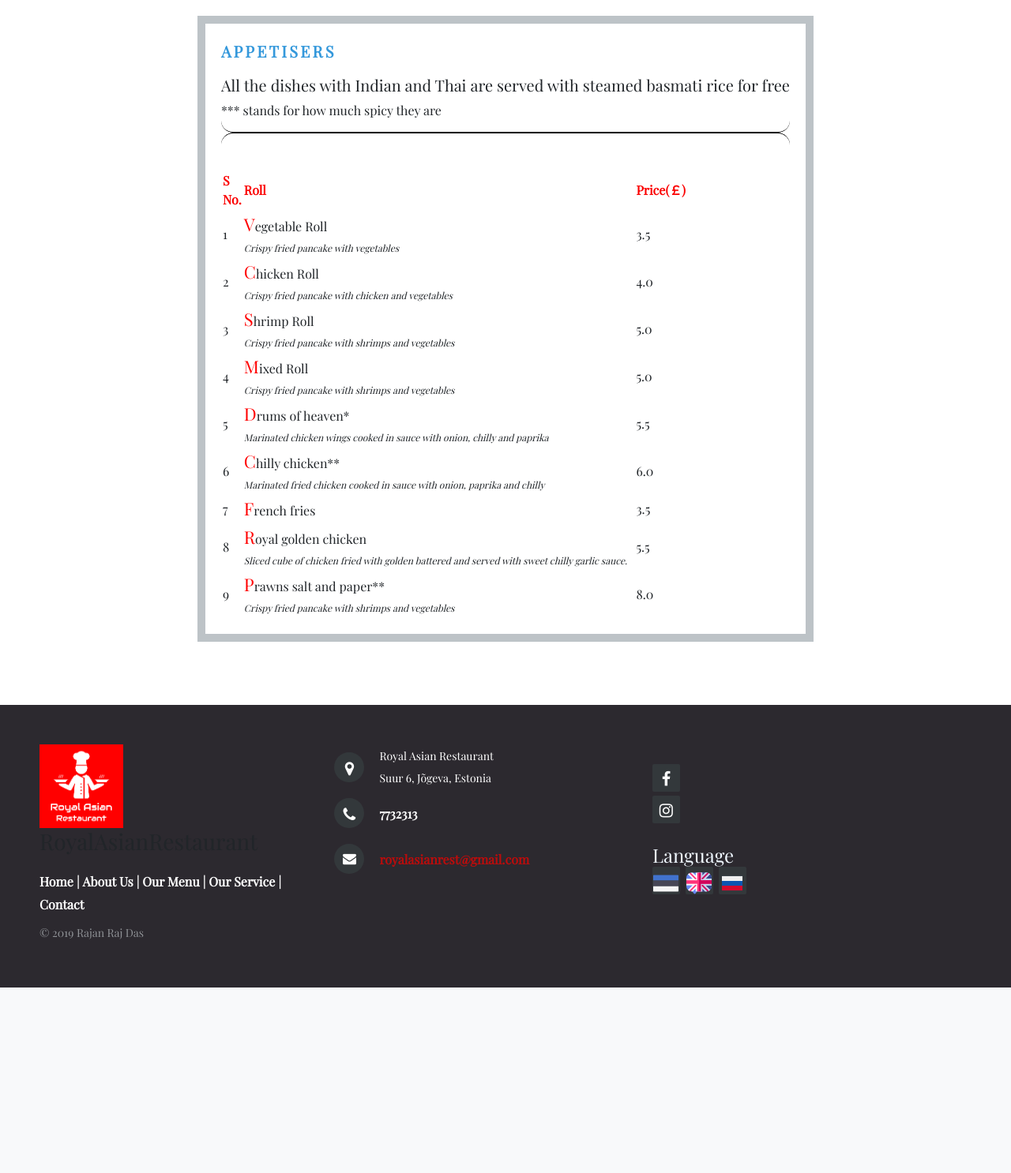
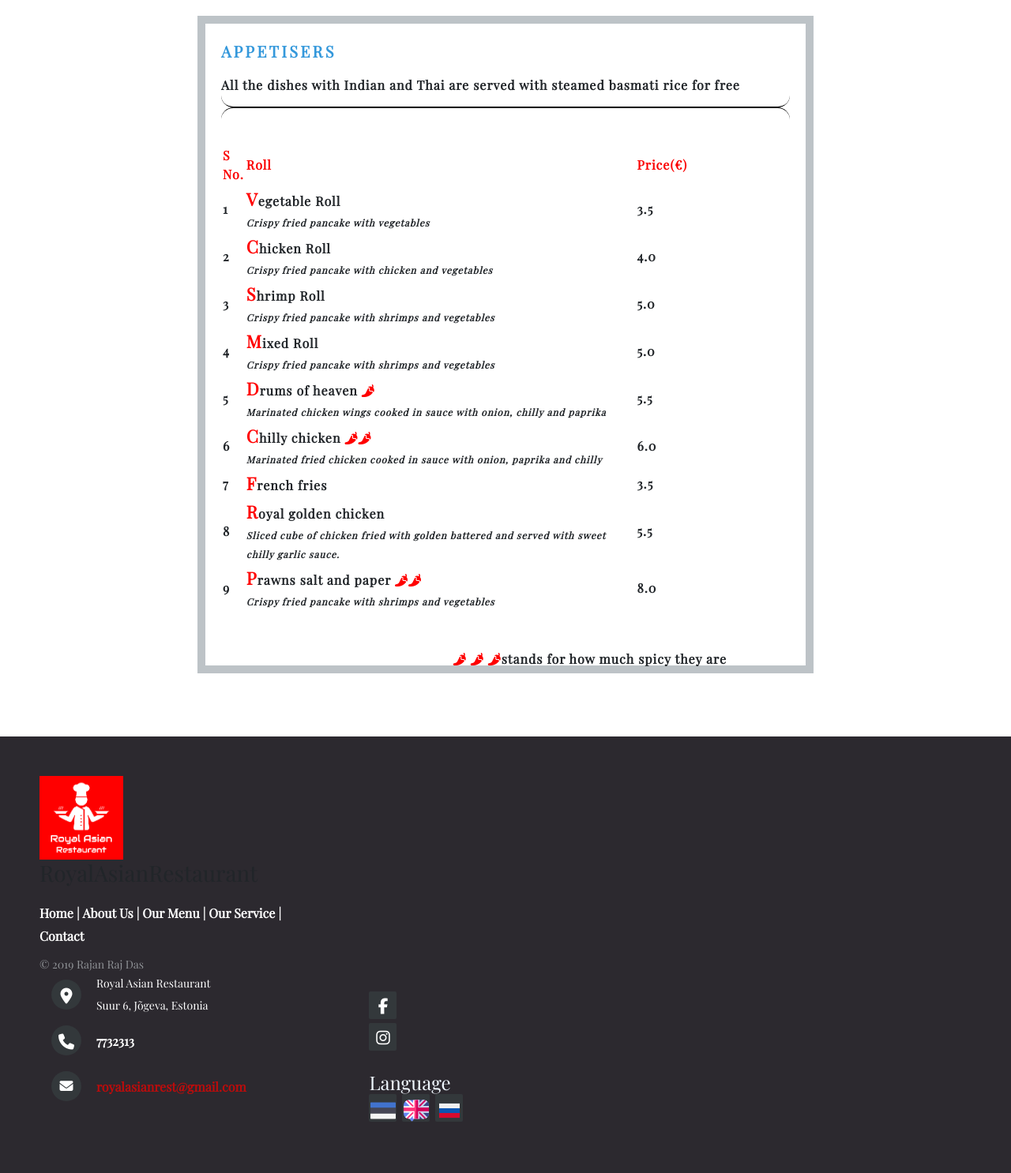
Before and after one commit to dasrajanraj/dasrajanraj.github.io, a PHP site: page /component/pages/appitiser.html in a window 1280 px wide. Shown: the part 122-1608 px from the top of the page at 79% size. Before the commit the page ends 1373 px from the top, so only its background shows below. Run offline with PHP 8.4, Linux system fonts and the light colour scheme; some libraries are stand-ins or nearby versions.

Commit message:
supporting page changes

```diff
--- a/component/css/style.css
+++ b/component/css/style.css
@@ -353,6 +353,8 @@ footer{
 }
 
 .content {
+    font-weight: bold;
+    letter-spacing: 1px;
 	padding: 20px;
 }
 h2 {
@@ -411,6 +413,13 @@ td > .first{
 .desc{
     font-style: italic;
     font-size: 12px;
+}
+.disclaimer{
+    padding:0 10vh 20vh 0  ;
+    float: right;
+}
+.fa-pepper-hot{
+    color:red;
 }
 
 
--- a/component/pages/appitiser.html
+++ b/component/pages/appitiser.html
@@ -9,8 +9,8 @@
         <!--Bootstrap CDN files-->
           <link rel="stylesheet" href="https://stackpath.bootstrapcdn.com/bootstrap/4.3.1/css/bootstrap.min.css" integrity="sha384-ggOyR0iXCbMQv3Xipma34MD+dH/1fQ784/j6cY/iJTQUOhcWr7x9JvoRxT2MZw1T" crossorigin="anonymous">
           <link href="https://unpkg.com/aos@2.3.1/dist/aos.css" rel="stylesheet">
-          <link rel="stylesheet" href="http://maxcdn.bootstrapcdn.com/font-awesome/4.2.0/css/font-awesome.min.css">
           <link rel="stylesheet" href="../css/style.css">
+          <script src="https://kit.fontawesome.com/d62bf6ec58.js" crossorigin="anonymous"></script>
     </head>
     <body>
         <!--This is for navigation and all the header element like a logo and language selection-->
@@ -74,14 +74,14 @@
             <div class="page">
                 <div class="content">
                 <p class="topic">Appetisers</p>
-                <h5>All the dishes with Indian and Thai are served with steamed basmati rice for free</h5>
-                <p>*** stands for how much spicy they are</p>
+                <p>All the dishes with Indian and Thai are served with steamed basmati rice for free</p>
+
                 <hr class="hori">
                 <table>
                   <tr>
                   <th class="sno">S No.</th>
                   <th class="description">Roll</th>
-                  <th class="price">Price(&#65505)</th>
+                  <th class="price">Price(&#8364)</th>
                   </tr>
                   <tr>
                     <td>1</td>
@@ -109,13 +109,13 @@
                   </tr>
                   <tr>
                     <td>5</td>
-                    <td><span class="first">D</span>rums of heaven* <br>
+                    <td><span class="first">D</span>rums of heaven <span><i class="fas fa-pepper-hot"></i></span> <br>
                     <span class="desc">Marinated chicken wings cooked in sauce with onion, chilly and paprika</span></td>
                     <td>5.5</td>
                 </tr>
                 <tr>
                     <td>6</td>
-                    <td><span class="first">C</span>hilly chicken** <br>
+                    <td><span class="first">C</span>hilly chicken <span><i class="fas fa-pepper-hot"></i><i class="fas fa-pepper-hot"></i></span> <br>
                     <span class="desc">Marinated fried chicken cooked in sauce with onion, paprika and chilly</span></td>
                     <td>6.0</td>
                 </tr>
@@ -133,11 +133,12 @@
                 </tr>
                 <tr>
                     <td>9</td>
-                    <td><span class="first">P</span>rawns salt and paper** <br>
+                    <td><span class="first">P</span>rawns salt and paper <span><i class="fas fa-pepper-hot"></i><i class="fas fa-pepper-hot"></i></span><br>
                         <span class="desc">Crispy fried pancake with shrimps and vegetables</span></td>
                     <td>8.0</td>
                 </tr>
-                </table>
+                </table><br><br>
+                <p class="disclaimer"><i class="fas fa-pepper-hot"></i> <i class="fas fa-pepper-hot"> </i> <i class="fas fa-pepper-hot"></i>stands for how much spicy they are</p>
                 </div>
             </div>
         </main>
```
